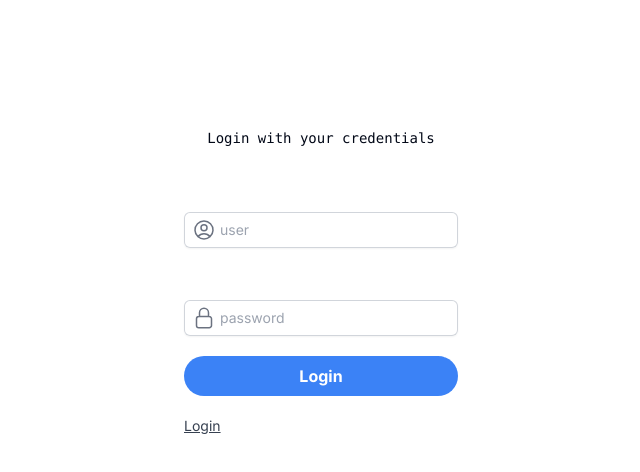
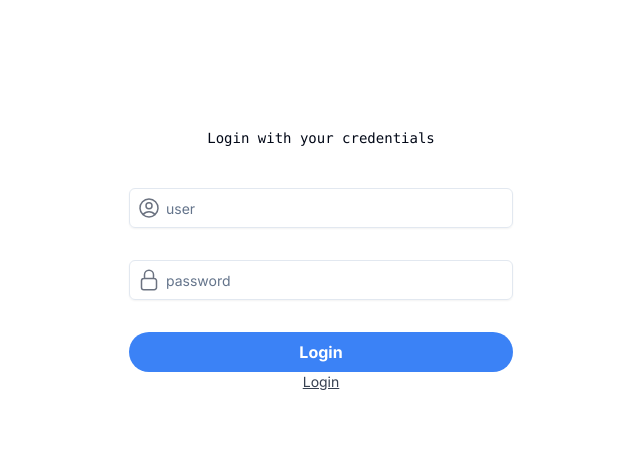
Before and after one commit to ArpeDeveloper/ammper-frontend, a Next.js app: page / in a window 1280 px wide. Shown: the top 472 px of the page, without its empty margins (319-959 px from the left). Built offline with nearby package versions, Linux system fonts and the light colour scheme.

Commit message:
improve login page

```diff
--- a/app/page.tsx
+++ b/app/page.tsx
@@ -1,6 +1,45 @@
+"use client"
+
 import Link from 'next/link'
+import { zodResolver } from "@hookform/resolvers/zod"
+import { useForm } from "react-hook-form"
+import * as z from "zod"
+import { Button } from "@/components/ui/button"
+import {
+  Form,
+  FormControl,
+  FormField,
+  FormItem,
+  FormMessage,
+} from "@/components/ui/form"
+import { Input } from "@/components/ui/input"
+
+let isLoading = false
+
+const formSchema = z.object({
+  username: z.string().min(2, {
+    message: "Username must be at least 2 characters.",
+  }),
+  password: z.string().min(8, {
+    message: "Password must be at least 8 characters.",
+  }),
+})
 
 export default function Login() {
+
+  const form = useForm<z.infer<typeof formSchema>>({
+    resolver: zodResolver(formSchema),
+    defaultValues: {
+      username: "",
+      password: "",
+    },
+  })
+
+  function onSubmit(values: z.infer<typeof formSchema>) {
+    isLoading = true
+    console.log(values)
+  }
+
   return (
     <main className="flex min-h-screen flex-col items-center p-24">
       <div className="z-10 max-w-5xl w-full items-center justify-between font-mono text-sm lg:flex">
@@ -9,38 +48,61 @@ export default function Login() {
         </p>
       </div>
 
-      <div className="grid gap-5 ">
-        <div>
-          <label className="block text-sm font-medium leading-6 text-white">User</label>
+      <Form {...form}>
+        <form onSubmit={form.handleSubmit(onSubmit)} className="space-y-8 min-w-96">
           <div className="relative mt-2 rounded-md shadow-sm">
-            <div className="pointer-events-none absolute inset-y-0 left-0 flex items-center pl-2">
+            <div className="pointer-events-none absolute pl-2 pt-2">
               <span className="text-gray-500 sm:text-sm">
                 <svg xmlns="http://www.w3.org/2000/svg" fill="none" viewBox="0 0 24 24" strokeWidth={1.5} stroke="currentColor" className="w-6 h-6">
                   <path strokeLinecap="round" strokeLinejoin="round" d="M17.982 18.725A7.488 7.488 0 0 0 12 15.75a7.488 7.488 0 0 0-5.982 2.975m11.963 0a9 9 0 1 0-11.963 0m11.963 0A8.966 8.966 0 0 1 12 21a8.966 8.966 0 0 1-5.982-2.275M15 9.75a3 3 0 1 1-6 0 3 3 0 0 1 6 0Z" />
                 </svg>
               </span>
             </div>
-            <input type="text" name="user" id="user" className="block w-full rounded-md border-0 py-1.5 pl-9 pr-7 text-gray-900 ring-1 ring-inset ring-gray-300 placeholder:text-gray-400 focus:ring-2 focus:ring-inset focus:ring-indigo-600 sm:text-sm sm:leading-6" placeholder="user" />
+            <FormField
+              control={form.control}
+              name="username"
+              render={({ field }) => (
+                <FormItem>
+                  <FormControl>
+                    <Input className='w-full pl-9' placeholder="user" {...field} />
+                  </FormControl>
+                  <FormMessage />
+                </FormItem>
+              )}
+            />
           </div>
-        </div>
-        <div>
-          <label className="block text-sm font-medium leading-6 text-white">Password</label>
+
           <div className="relative mt-2 rounded-md shadow-sm">
-            <div className="pointer-events-none absolute inset-y-0 left-0 flex items-center pl-2">
+            <div className="pointer-events-none absolute pl-2 pt-2">
               <span className="text-gray-500 sm:text-sm">
                 <svg xmlns="http://www.w3.org/2000/svg" fill="none" viewBox="0 0 24 24" strokeWidth={1.5} stroke="currentColor" className="w-6 h-6">
                   <path strokeLinecap="round" strokeLinejoin="round" d="M16.5 10.5V6.75a4.5 4.5 0 1 0-9 0v3.75m-.75 11.25h10.5a2.25 2.25 0 0 0 2.25-2.25v-6.75a2.25 2.25 0 0 0-2.25-2.25H6.75a2.25 2.25 0 0 0-2.25 2.25v6.75a2.25 2.25 0 0 0 2.25 2.25Z" />
                 </svg>
               </span>
             </div>
-            <input type="password" name="password" id="password" className="block w-full rounded-md border-0 py-1.5 pl-9 pr-7 text-gray-900 ring-1 ring-inset ring-gray-300 placeholder:text-gray-400 focus:ring-2 focus:ring-inset focus:ring-indigo-600 sm:text-sm sm:leading-6" placeholder="password" />
+            <FormField
+              control={form.control}
+              name="password"
+              render={({ field }) => (
+                <FormItem>
+                  <FormControl>
+                    <Input className='w-full pl-9' type='password' placeholder="password" {...field} />
+                  </FormControl>
+                  <FormMessage />
+                </FormItem>
+              )}
+            />
           </div>
-        </div>
+          <button disabled={isLoading} type="submit" className="bg-blue-500 hover:bg-blue-700 text-white font-bold py-2 px-4 rounded-full w-full">
+            {isLoading ? <svg className=" animate-spin w-full h-6" xmlns="http://www.w3.org/2000/svg" fill="none" viewBox="0 0 24 24" strokeWidth={1.5} stroke="currentColor">
+              <path strokeLinecap="round" strokeLinejoin="round" d="M16.023 9.348h4.992v-.001M2.985 19.644v-4.992m0 0h4.992m-4.993 0 3.181 3.183a8.25 8.25 0 0 0 13.803-3.7M4.031 9.865a8.25 8.25 0 0 1 13.803-3.7l3.181 3.182m0-4.991v4.99" />
+            </svg> : "Login"}
+          </button>
+        </form>
+      </Form>
 
-        <button className="bg-blue-500 hover:bg-blue-700 text-white font-bold py-2 px-4 rounded-full">Login</button>
+      <Link href="/home" className="text-sm text-gray-700 underline">Login</Link>
 
-        <Link href="/home" className="text-sm text-gray-700 underline">Login</Link>
-      </div>
     </main>
   )
 }
--- /dev/null
+++ b/components/ui/button.tsx
@@ -0,0 +1,56 @@
+import * as React from "react"
+import { Slot } from "@radix-ui/react-slot"
+import { cva, type VariantProps } from "class-variance-authority"
+
+import { cn } from "@/lib/utils"
+
+const buttonVariants = cva(
+  "inline-flex items-center justify-center whitespace-nowrap rounded-md text-sm font-medium ring-offset-background transition-colors focus-visible:outline-none focus-visible:ring-2 focus-visible:ring-ring focus-visible:ring-offset-2 disabled:pointer-events-none disabled:opacity-50",
+  {
+    variants: {
+      variant: {
+        default: "bg-primary text-primary-foreground hover:bg-primary/90",
+        destructive:
+          "bg-destructive text-destructive-foreground hover:bg-destructive/90",
+        outline:
+          "border border-input bg-background hover:bg-accent hover:text-accent-foreground",
+        secondary:
+          "bg-secondary text-secondary-foreground hover:bg-secondary/80",
+        ghost: "hover:bg-accent hover:text-accent-foreground",
+        link: "text-primary underline-offset-4 hover:underline",
+      },
+      size: {
+        default: "h-10 px-4 py-2",
+        sm: "h-9 rounded-md px-3",
+        lg: "h-11 rounded-md px-8",
+        icon: "h-10 w-10",
+      },
+    },
+    defaultVariants: {
+      variant: "default",
+      size: "default",
+    },
+  }
+)
+
+export interface ButtonProps
+  extends React.ButtonHTMLAttributes<HTMLButtonElement>,
+    VariantProps<typeof buttonVariants> {
+  asChild?: boolean
+}
+
+const Button = React.forwardRef<HTMLButtonElement, ButtonProps>(
+  ({ className, variant, size, asChild = false, ...props }, ref) => {
+    const Comp = asChild ? Slot : "button"
+    return (
+      <Comp
+        className={cn(buttonVariants({ variant, size, className }))}
+        ref={ref}
+        {...props}
+      />
+    )
+  }
+)
+Button.displayName = "Button"
+
+export { Button, buttonVariants }
--- /dev/null
+++ b/components/ui/form.tsx
@@ -0,0 +1,176 @@
+import * as React from "react"
+import * as LabelPrimitive from "@radix-ui/react-label"
+import { Slot } from "@radix-ui/react-slot"
+import {
+  Controller,
+  ControllerProps,
+  FieldPath,
+  FieldValues,
+  FormProvider,
+  useFormContext,
+} from "react-hook-form"
+
+import { cn } from "@/lib/utils"
+import { Label } from "@/components/ui/label"
+
+const Form = FormProvider
+
+type FormFieldContextValue<
+  TFieldValues extends FieldValues = FieldValues,
+  TName extends FieldPath<TFieldValues> = FieldPath<TFieldValues>
+> = {
+  name: TName
+}
+
+const FormFieldContext = React.createContext<FormFieldContextValue>(
+  {} as FormFieldContextValue
+)
+
+const FormField = <
+  TFieldValues extends FieldValues = FieldValues,
+  TName extends FieldPath<TFieldValues> = FieldPath<TFieldValues>
+>({
+  ...props
+}: ControllerProps<TFieldValues, TName>) => {
+  return (
+    <FormFieldContext.Provider value={{ name: props.name }}>
+      <Controller {...props} />
+    </FormFieldContext.Provider>
+  )
+}
+
+const useFormField = () => {
+  const fieldContext = React.useContext(FormFieldContext)
+  const itemContext = React.useContext(FormItemContext)
+  const { getFieldState, formState } = useFormContext()
+
+  const fieldState = getFieldState(fieldContext.name, formState)
+
+  if (!fieldContext) {
+    throw new Error("useFormField should be used within <FormField>")
+  }
+
+  const { id } = itemContext
+
+  return {
+    id,
+    name: fieldContext.name,
+    formItemId: `${id}-form-item`,
+    formDescriptionId: `${id}-form-item-description`,
+    formMessageId: `${id}-form-item-message`,
+    ...fieldState,
+  }
+}
+
+type FormItemContextValue = {
+  id: string
+}
+
+const FormItemContext = React.createContext<FormItemContextValue>(
+  {} as FormItemContextValue
+)
+
+const FormItem = React.forwardRef<
+  HTMLDivElement,
+  React.HTMLAttributes<HTMLDivElement>
+>(({ className, ...props }, ref) => {
+  const id = React.useId()
+
+  return (
+    <FormItemContext.Provider value={{ id }}>
+      <div ref={ref} className={cn("space-y-2", className)} {...props} />
+    </FormItemContext.Provider>
+  )
+})
+FormItem.displayName = "FormItem"
+
+const FormLabel = React.forwardRef<
+  React.ElementRef<typeof LabelPrimitive.Root>,
+  React.ComponentPropsWithoutRef<typeof LabelPrimitive.Root>
+>(({ className, ...props }, ref) => {
+  const { error, formItemId } = useFormField()
+
+  return (
+    <Label
+      ref={ref}
+      className={cn(error && "text-destructive", className)}
+      htmlFor={formItemId}
+      {...props}
+    />
+  )
+})
+FormLabel.displayName = "FormLabel"
+
+const FormControl = React.forwardRef<
+  React.ElementRef<typeof Slot>,
+  React.ComponentPropsWithoutRef<typeof Slot>
+>(({ ...props }, ref) => {
+  const { error, formItemId, formDescriptionId, formMessageId } = useFormField()
+
+  return (
+    <Slot
+      ref={ref}
+      id={formItemId}
+      aria-describedby={
+        !error
+          ? `${formDescriptionId}`
+          : `${formDescriptionId} ${formMessageId}`
+      }
+      aria-invalid={!!error}
+      {...props}
+    />
+  )
+})
+FormControl.displayName = "FormControl"
+
+const FormDescription = React.forwardRef<
+  HTMLParagraphElement,
+  React.HTMLAttributes<HTMLParagraphElement>
+>(({ className, ...props }, ref) => {
+  const { formDescriptionId } = useFormField()
+
+  return (
+    <p
+      ref={ref}
+      id={formDescriptionId}
+      className={cn("text-sm text-muted-foreground", className)}
+      {...props}
+    />
+  )
+})
+FormDescription.displayName = "FormDescription"
+
+const FormMessage = React.forwardRef<
+  HTMLParagraphElement,
+  React.HTMLAttributes<HTMLParagraphElement>
+>(({ className, children, ...props }, ref) => {
+  const { error, formMessageId } = useFormField()
+  const body = error ? String(error?.message) : children
+
+  if (!body) {
+    return null
+  }
+
+  return (
+    <p
+      ref={ref}
+      id={formMessageId}
+      className={cn("text-sm font-medium text-destructive", className)}
+      {...props}
+    >
+      {body}
+    </p>
+  )
+})
+FormMessage.displayName = "FormMessage"
+
+export {
+  useFormField,
+  Form,
+  FormItem,
+  FormLabel,
+  FormControl,
+  FormDescription,
+  FormMessage,
+  FormField,
+}
--- /dev/null
+++ b/components/ui/input.tsx
@@ -0,0 +1,25 @@
+import * as React from "react"
+
+import { cn } from "@/lib/utils"
+
+export interface InputProps
+  extends React.InputHTMLAttributes<HTMLInputElement> {}
+
+const Input = React.forwardRef<HTMLInputElement, InputProps>(
+  ({ className, type, ...props }, ref) => {
+    return (
+      <input
+        type={type}
+        className={cn(
+          "flex h-10 w-full rounded-md border border-input bg-background px-3 py-2 text-sm ring-offset-background file:border-0 file:bg-transparent file:text-sm file:font-medium placeholder:text-muted-foreground focus-visible:outline-none focus-visible:ring-2 focus-visible:ring-ring focus-visible:ring-offset-2 disabled:cursor-not-allowed disabled:opacity-50",
+          className
+        )}
+        ref={ref}
+        {...props}
+      />
+    )
+  }
+)
+Input.displayName = "Input"
+
+export { Input }
--- /dev/null
+++ b/components/ui/label.tsx
@@ -0,0 +1,24 @@
+import * as React from "react"
+import * as LabelPrimitive from "@radix-ui/react-label"
+import { cva, type VariantProps } from "class-variance-authority"
+
+import { cn } from "@/lib/utils"
+
+const labelVariants = cva(
+  "text-sm font-medium leading-none peer-disabled:cursor-not-allowed peer-disabled:opacity-70"
+)
+
+const Label = React.forwardRef<
+  React.ElementRef<typeof LabelPrimitive.Root>,
+  React.ComponentPropsWithoutRef<typeof LabelPrimitive.Root> &
+    VariantProps<typeof labelVariants>
+>(({ className, ...props }, ref) => (
+  <LabelPrimitive.Root
+    ref={ref}
+    className={cn(labelVariants(), className)}
+    {...props}
+  />
+))
+Label.displayName = LabelPrimitive.Root.displayName
+
+export { Label }
```
Also changed, not shown: package.json (+6 -1 lines), 1 other file (tests, documents, lock files or other folders).
